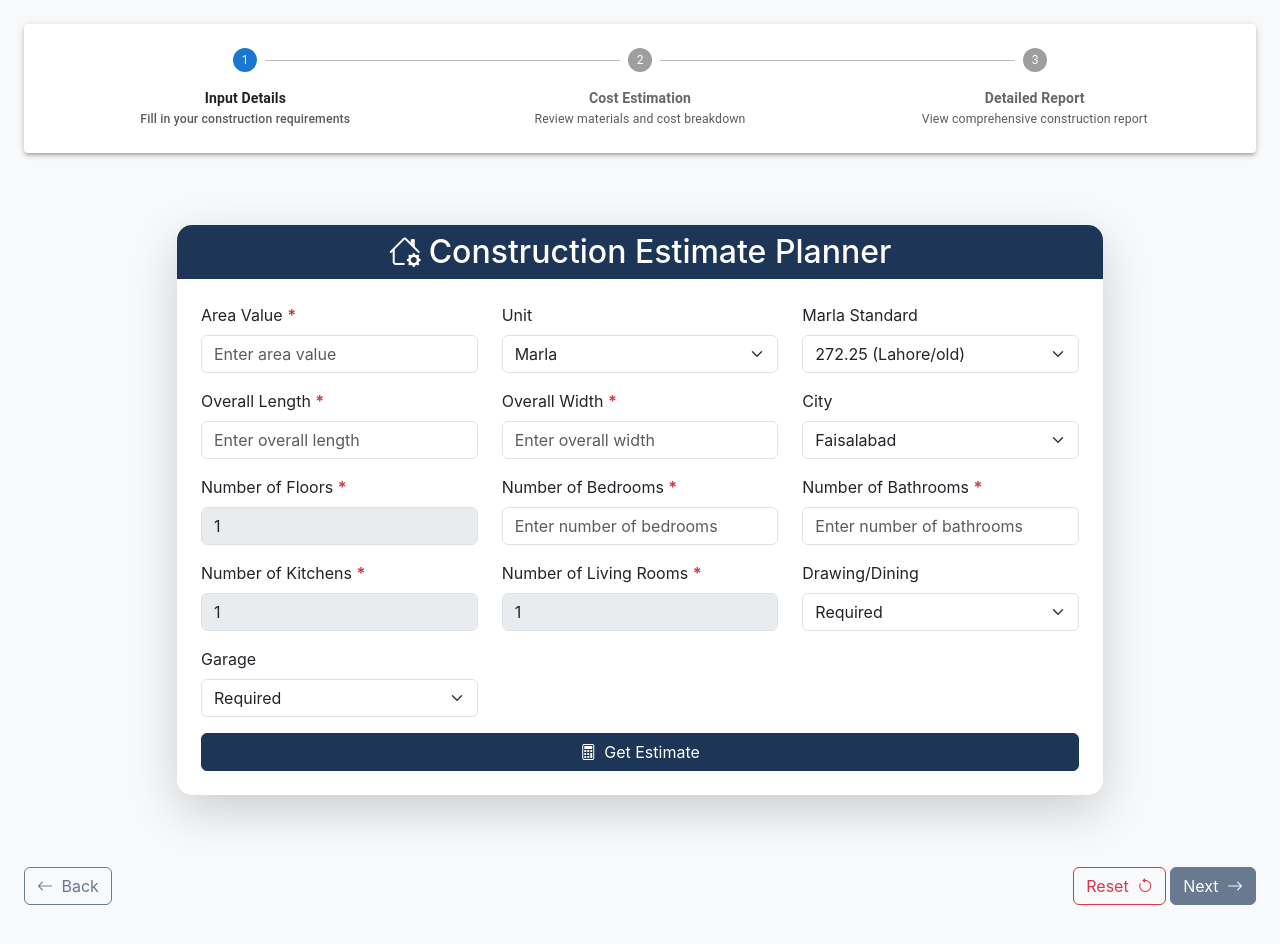
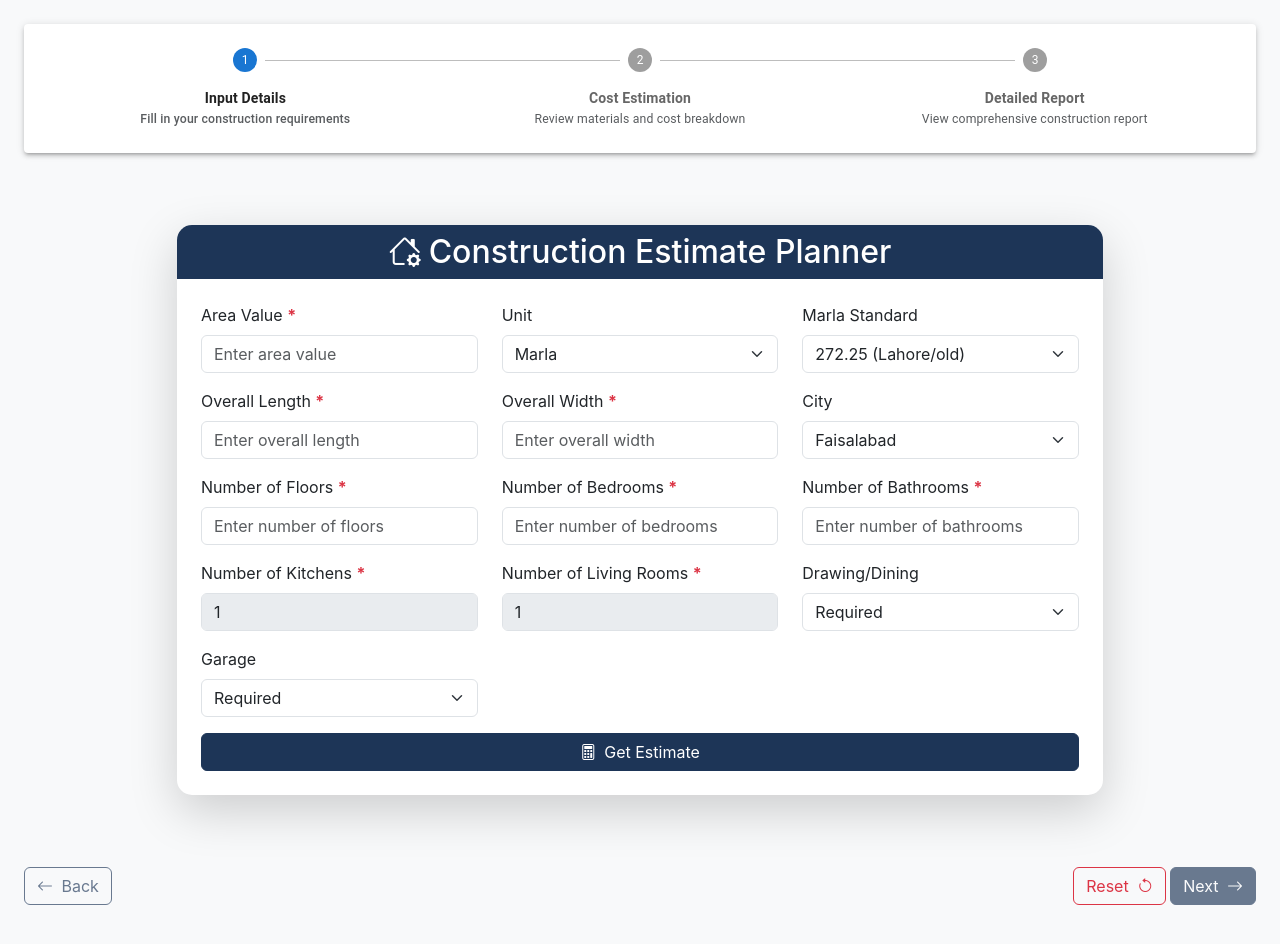
Before and after one commit to Muhammad-Awais-Lala/construction-planer, a React (Create React App) app: page / in a window 1280 px wide. Shown: the top 944 px of the page. Built offline with nearby package versions, Linux system fonts and the light colour scheme.

Commit message:
floor field enabled

```diff
--- a/src/components/EstimatePlanner.js
+++ b/src/components/EstimatePlanner.js
@@ -11,7 +11,7 @@ const EstimatePlanner = ({ onEstimateComplete }) => {
     overallWidth: '',
     city: 'Faisalabad',
     quality: 'Standard',
-    numberOfFloors: '1',
+    numberOfFloors: '',
     numberOfBedrooms: '',
     numberOfBathrooms: '',
     numberOfKitchens: '1',
@@ -392,10 +392,12 @@ const EstimatePlanner = ({ onEstimateComplete }) => {
                         id="numberOfFloors"
                         name="numberOfFloors"
                         // value={formData.numberOfFloors}
+                        placeholder="Enter number of floors"
                         onChange={handleInputChange}
-                        placeholder="Enter number of floors"
-                        value={1}
-                        disabled={true}
+                        value={formData.numberOfFloors}
+                        min={1}
+                        max={3}
+                        // disabled={true}
                       />
                       {errors.numberOfFloors && <div className="invalid-feedback">{errors.numberOfFloors}</div>}
                     </div>
```
